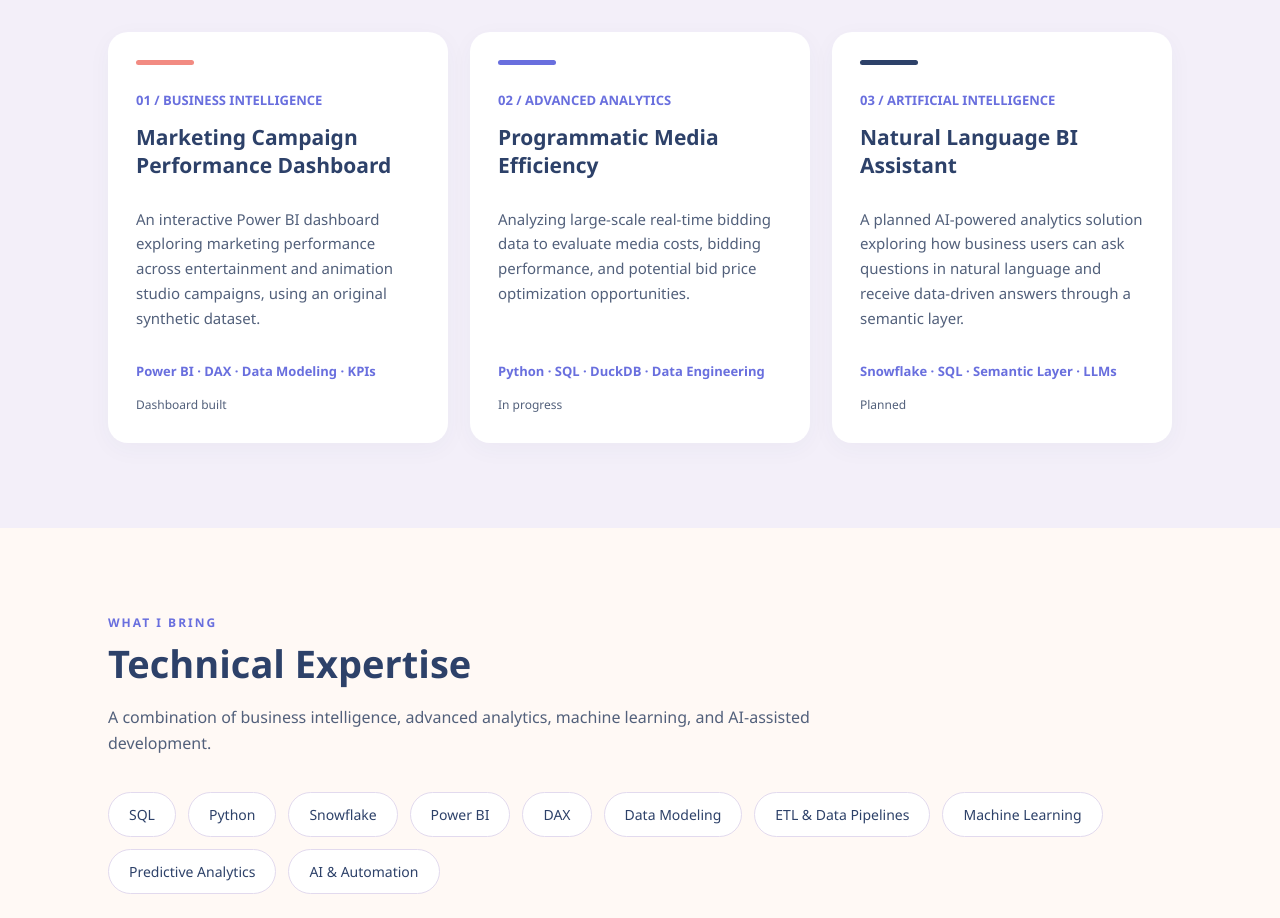
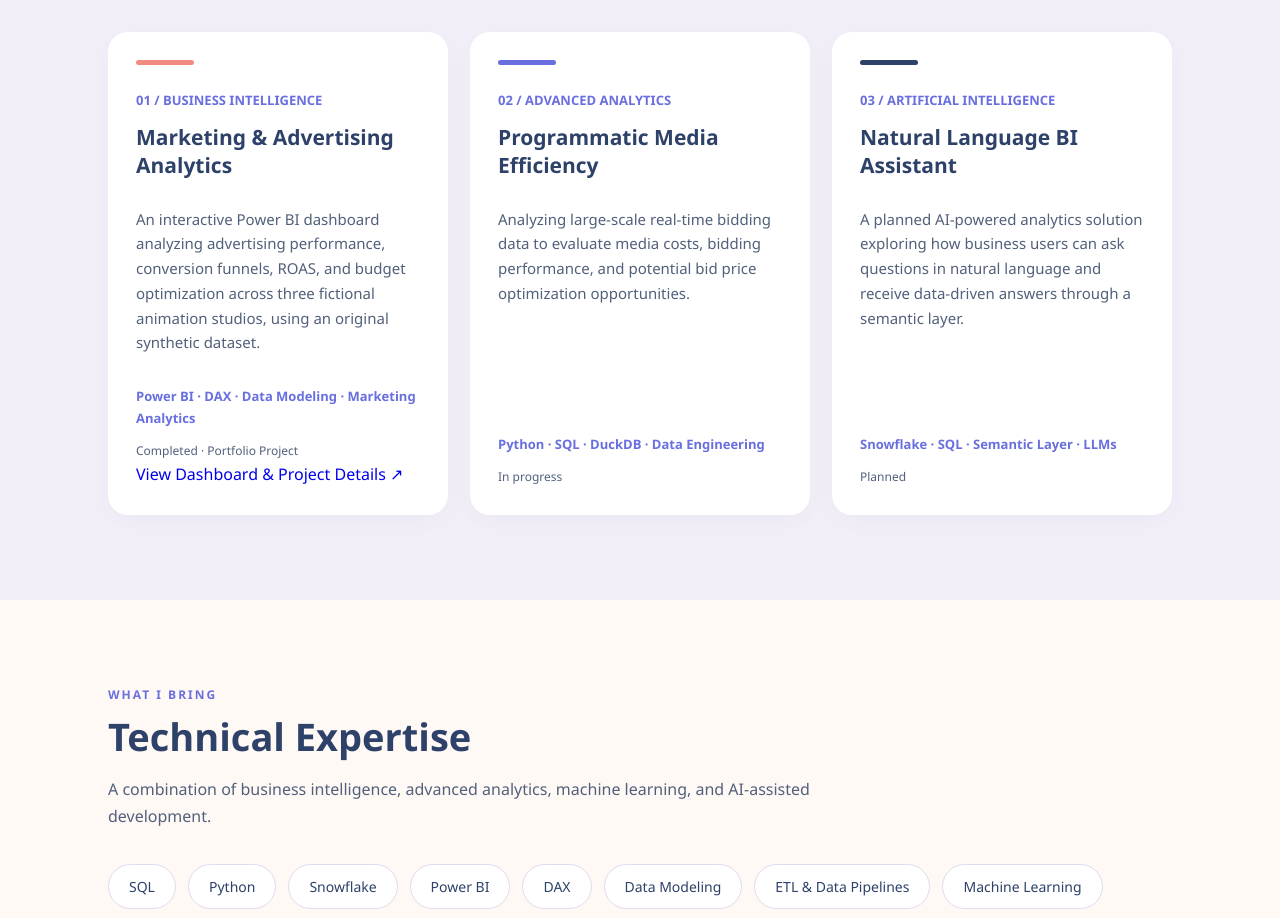
Before and after one commit to ansim-lab/ansim-lab.github.io, a plain HTML site: page index.html in a window 1280 px wide. Shown: the part 1331-2249 px from the top of the page. Drawn offline with Linux system fonts and the light colour scheme.

Commit message:
Revise project card for Marketing & Advertising Analytics
Updated project card details for Marketing & Advertising Analytics dashboard, including project description, technologies used, status, and a link to the project.

```diff
--- a/index.html
+++ b/index.html
@@ -347,19 +347,35 @@
 
         <div class="project-grid">
 
+
 <article class="project-card">
   <div class="card-accent coral"></div>
   <div class="project-number">01 / BUSINESS INTELLIGENCE</div>
-            <h3>Marketing Campaign Performance Dashboard</h3>
+
+  <h3>Marketing &amp; Advertising Analytics</h3>
+
   <p>
-              An interactive Power BI dashboard exploring
-              marketing performance across entertainment
-              and animation studio campaigns, using an
-              original synthetic dataset.
+    An interactive Power BI dashboard analyzing advertising
+    performance, conversion funnels, ROAS, and budget
+    optimization across three fictional animation studios,
+    using an original synthetic dataset.
   </p>
-            <div class="tech">Power BI · DAX · Data Modeling · KPIs</div>
-            <div class="status">Dashboard built</div>
+
+  <div class="tech">
+    Power BI · DAX · Data Modeling · Marketing Analytics
+  </div>
+
+  <div class="status">Completed · Portfolio Project</div>
+
+  <a
+    href="https://github.com/ansim-lab/marketing-advertising-analytics"
+    target="_blank"
+    rel="noopener noreferrer"
+  >
+    View Dashboard &amp; Project Details ↗
+  </a>
 </article>
+
 
           <article class="project-card">
             <div class="card-accent violet"></div>
```
Lines whose indentation alone changed are shown as unchanged.
